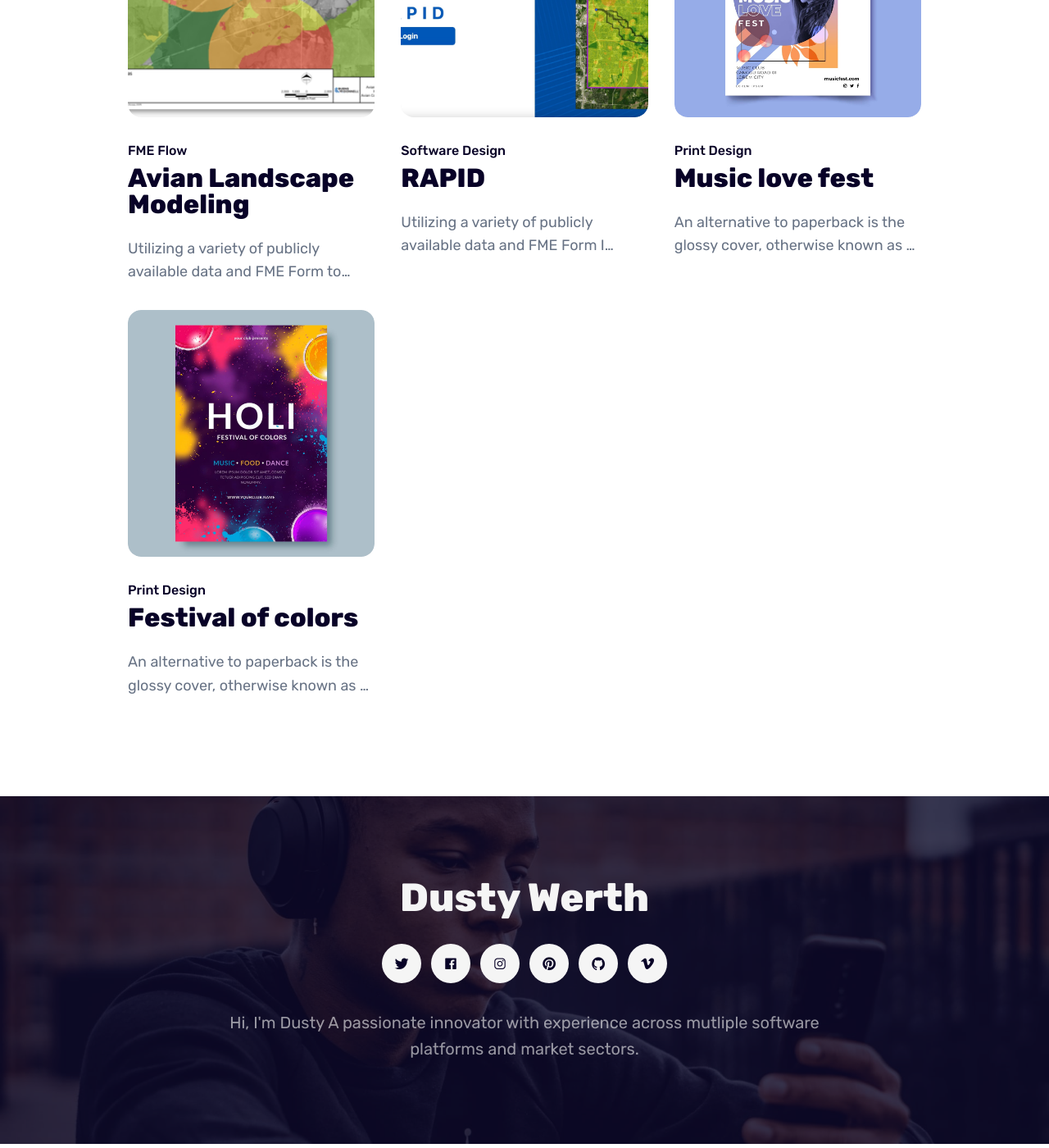
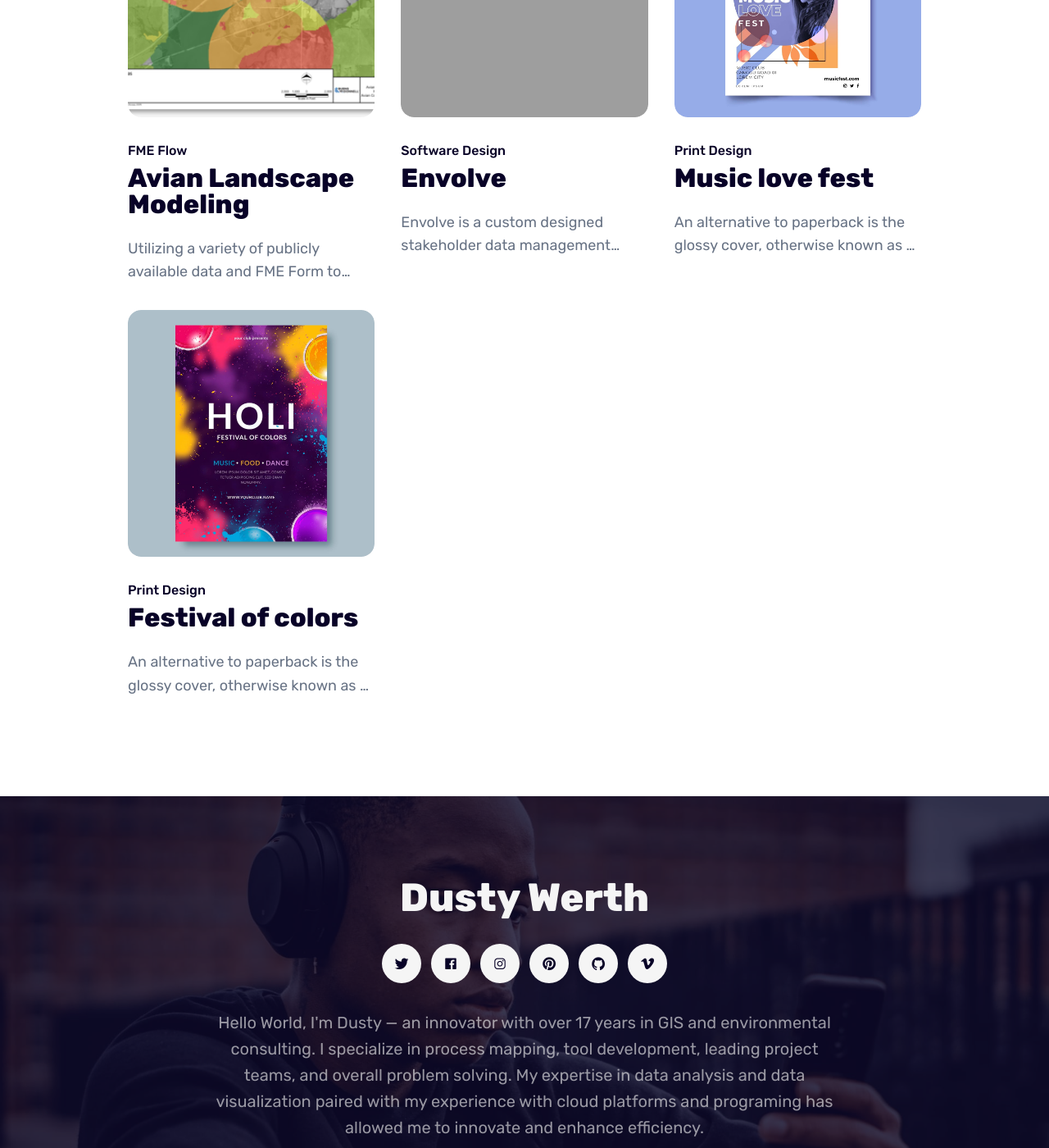
Before and after one commit to DustyWerth/DustyWerth.github.io, a Jekyll site: the page built from work/index.html, in a window 1280 px wide and 1400 px high, scrolled down 516 px. Shown: the whole window at 82% size. Built offline with Jekyll 4.4.1, drawn with Linux system fonts in a browser that asks for light colours; grey boxes are pictures that could not be loaded.

Commit message:
updates to main page

```diff
--- a/_data/settings.yml
+++ b/_data/settings.yml
@@ -32,7 +32,7 @@ menu__settings:
 # Author Settings
 author:
   author__name: Dusty Werth
-  author__bio: Hi, I'm Dusty A passionate innovator with experience across mutliple software platforms and market sectors.
+  author__bio: Hello World, I'm Dusty — an innovator with over 17 years in GIS and environmental consulting. I specialize in process mapping, tool development, leading project teams, and overall problem solving. My expertise in data analysis and  data visualization paired with my experience with cloud platforms and programing has allowed me to innovate and enhance efficiency.
   author__avatar: '/images/DustyWerth.jpeg'
 
 social:
@@ -51,9 +51,9 @@ social:
 # Hero Settings
 hero:
   enable: true
-  hero__title: Hey everyone, I’m Dusty Werth
-  hero__description: Hi, I'm Dusty A passionate innovator with experience across mutliple software platforms and market sectors.
-  hero__image: "/images/Bear.jpeg"
+  hero__title: Hello World! I’m Dusty Werth
+  hero__description: Hello World, I'm Dusty — an innovator with over 17 years in GIS and environmental consulting. I specialize in process mapping, tool development, leading project teams, and overall problem solving. My expertise in data analysis and  data visualization paired with my experience with cloud platforms and programing has allowed me to innovate and enhance efficiency.
+  hero__image: "/images/FME_Workspace.png"
 
 
 #-------------------------------
--- a/_works/envolve.md
+++ b/_works/envolve.md
@@ -1,11 +1,11 @@
 ---
-title: RAPID
-description: Utilizing a variety of publicly available data and FME Form I create a Avian Collision risk map
+title: Envolve
+description: Envolve is a custom designed stakeholder data management system.
 category: Software Design
 date: 2024-03-05 08:01:35 +0300
 role: Project manager
-image: '/images/RAPID.jpeg'
-image_caption: 'RAPID Homepage'
+image: '/images/Envolve.png'
+image_caption: 'Envolve Homepage'
 ---
 
 Hardcover books have a stiff binding. Paperback books have cheaper, flexible covers which tend to be less durable. An alternative to paperback is the glossy cover, otherwise known as a dust cover, found on magazines, and comic books. Spiral-bound books are bound by spirals made of metal or plastic. Examples of spiral-bound books include teachers' manuals and puzzle books (crosswords, sudoku).
```
Also changed, not shown: images/Avian3.png (added), images/FAA_LAS.png (added), images/FME_Workspace.png (added), images/ModelBuilder.png (added), 1 other file.
